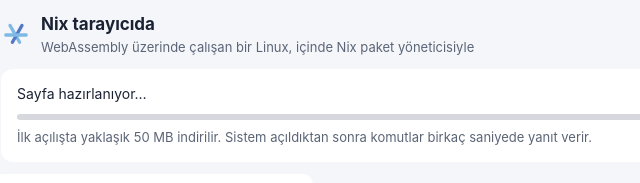
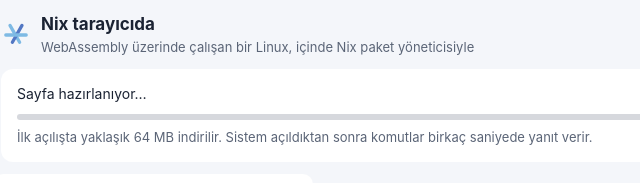
Before and after one commit to torpack/nixostest, a plain HTML site: page docs/index.html in a window 1280 px wide. Shown: the top 183 px of the page, 15-655 px from the left. Drawn offline with Linux system fonts and the light colour scheme.

Commit message:
Add WebAssembly image of the Nix demo system
Co-Authored-By: Claude Opus 5.5 <noreply@anthropic.com>
Claude-Session: https://claude.ai/code/session_0121j23HjbqT9PNJmd4EBCeF

```diff
--- a/docs/index.html
+++ b/docs/index.html
@@ -127,7 +127,7 @@
   <div id="status">
     <div class="label"><span id="msg">Hazırlanıyor…</span><span id="pct"></span></div>
     <div class="bar"><div id="fill"></div></div>
-    <div class="hint" id="hint">İlk açılışta yaklaşık 50 MB indirilir. Sistem açıldıktan sonra komutlar birkaç saniyede yanıt verir.</div>
+    <div class="hint" id="hint">İlk açılışta yaklaşık 64 MB indirilir. Sistem açıldıktan sonra komutlar birkaç saniyede yanıt verir.</div>
   </div>
 
   <div id="main">
```
Also changed, not shown: docs/image/manifest.json (added), 2 other files.
